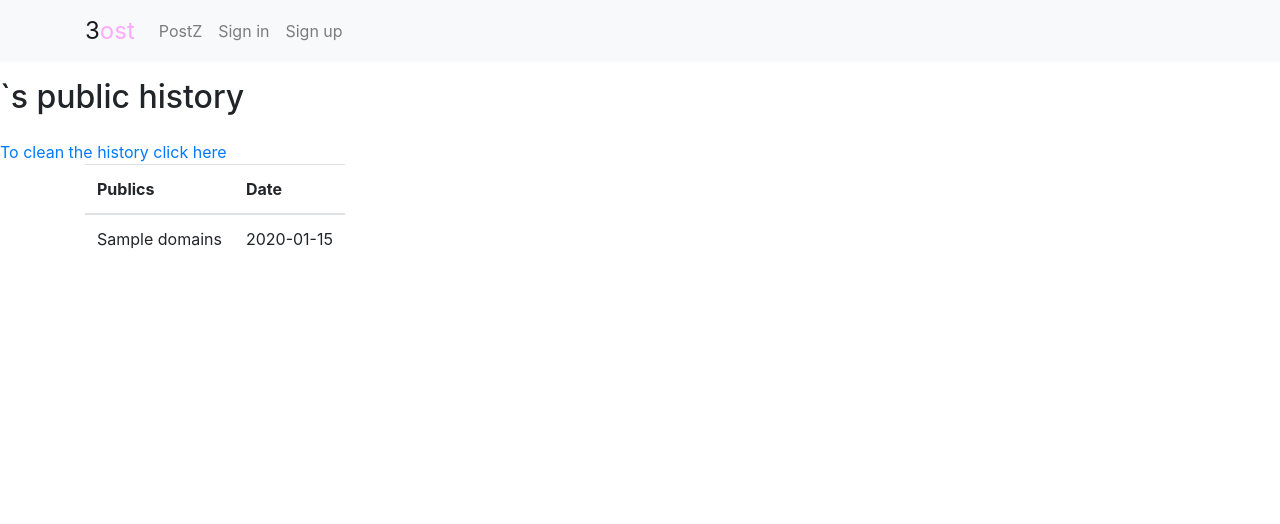
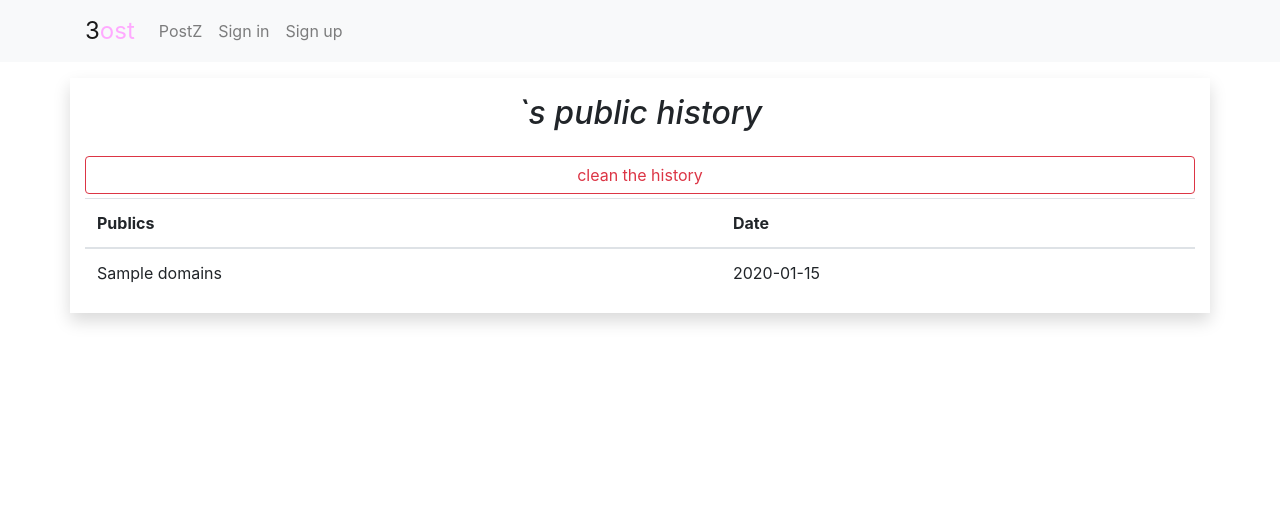
Before and after one commit to MantequilaMiracle/Test, a Django app: template newapp/templates/registration/history.html in a window 1280 px wide. Shown: the top 524 px of the page. Run offline with Django 3.2, Linux system fonts and the light colour scheme; the template is opened without the code that fills it: most values are stand-ins (such as "Sample title", 1, 10 or a date in 2020); some libraries are stand-ins or nearby versions.

Commit message:
Template changes

```diff
--- a/newapp/templates/newapp/content.html
+++ b/newapp/templates/newapp/content.html
@@ -1,5 +1,6 @@
 {% extends "newapp/index.html" %}
     {% block content%}
+    <div class="container">
       <div class="container mt-3" style="width: 316px">
         <form action="" method="post" clas  s="px-4 py-3">
           {% csrf_token %}
@@ -23,7 +24,8 @@
           <button type="sumbit" class="btn btn-outline-success btn-md my-2">Submit</button>
         </form>
       </div>
-      <div class="container shadow" style="padding-left: 50px; padding-right: 100px; margin: 20px">
+
+      <div class="container shadow" style="padding-left: 50px; padding-right: 100px; margin: 20px" align="center">
         <div class="row">
           {%for context in total_context%}
             <div class="col">
@@ -66,4 +68,5 @@
           {% endfor %}
         </div>
       </div>
+    </div>
     {% endblock %}
--- a/newapp/templates/registration/history.html
+++ b/newapp/templates/registration/history.html
@@ -1,13 +1,10 @@
 {% extends "newapp/index.html" %}
   {% block content %}
-  <title>MySiteHistory</title>
-  <h2 class="py-3">{{ user.username }}`s public  history</h2>
-  <a href="flush/"> To clean the history click here</a>
-
-  <div class="container">
+  <div class="container shadow  mt-3">
+    <h2 class="py-3" align="center"><i>{{ user.username }}`s public  history</i></h2>
     {% if history %}
-      <div class="table mr-auto">
-        <table>
+      <a href="flush/"> <button type="button" class="btn btn-block btn-outline-danger">clean the history</button></a>
+      <table class="table mt-1">
         <thead>
           <tr>
             <th>Publics</th>
@@ -23,11 +20,8 @@
           {% endfor %}
         </tbody>
       </table>
-      </div>
     {% else %}
-      <div class="table shadow">
-        <i>Your history is clean</i>
-      </div>
+      <i class="text-muted mt-3">Your history is clean</i>
     {% endif %}
 
   </div>
--- a/newapp/views.py
+++ b/newapp/views.py
@@ -212,4 +212,3 @@
 			for domain in domains:
 				total_context.append(post(domain, today_posts))
 	return render(request, "newapp/content.html", {"total_context": total_context, "form": form})
-#TODO: something goes wrong with ProfileHistory
```
Also changed, not shown: newapp/templates/registration/profile.html (+26 -23 lines). Lines whose indentation alone changed are shown as unchanged.
